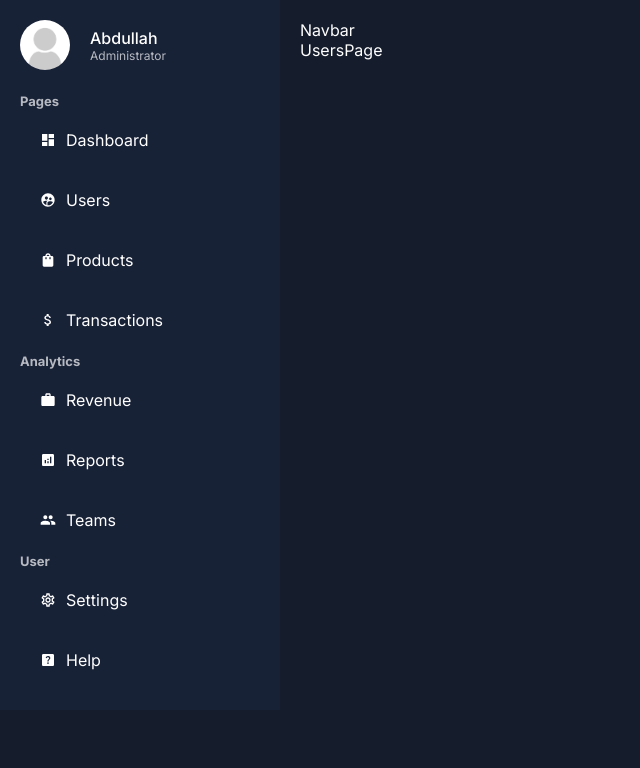
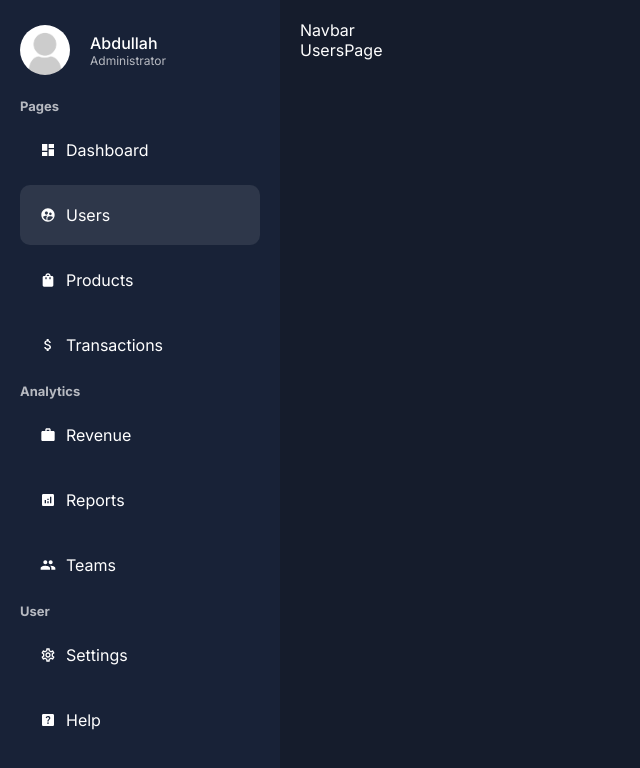
Before and after one commit to Abdullah-Arshad03/admin-dashboard, a Next.js app: page /dashboard/users in a window 1280 px wide. Shown: the top 768 px of the page, without its empty margins (0-640 px from the left). Built offline with nearby package versions, Linux system fonts and the light colour scheme.

Commit message:
side bar design completed

```diff
--- a/app/ui/dashboard/sidebar/MenuLink/MenuLink.tsx
+++ b/app/ui/dashboard/sidebar/MenuLink/MenuLink.tsx
@@ -1,6 +1,13 @@
+'use client'
 import Link from 'next/link'
 import React, { ReactNode } from 'react'
 import style from './menuLink.module.css'
+import { usePathname } from 'next/navigation' // this is the hook from the next navigation, it gives the current path, the current url basically
+
+// NOTE: the usePathname is only work with the client components
+
+
+
 
 interface Props {
     items : {
@@ -11,9 +18,14 @@ interface Props {
 
 }
 
+
 const MenuLink = ({items} : Props) => {
+
+  const currentPath = usePathname()
+console.log(currentPath)
+
   return (
-   <Link href={items.path} className={style.container}>{items.icon} {items.title}</Link>
+   <Link href={items.path} className={`${style.container} ${currentPath === items.path ? style.active : ''}`}>{items.icon} {items.title}</Link>
   )
 }
 
--- a/app/ui/dashboard/sidebar/MenuLink/menuLink.module.css
+++ b/app/ui/dashboard/sidebar/MenuLink/menuLink.module.css
@@ -1,7 +1,16 @@
-.container{
-    display: flex;
-    /* flex-direction: column; */
-    padding: 20px;
-align-items: center;
-gap: 10px;
+.container {
+  display: flex;
+  /* flex-direction: column; */
+  padding: 20px;
+  align-items: center;
+  gap: 10px;
+  border-radius: 10px;
+  margin: 5px 0px;
 }
+
+.container:hover {
+  background-color: #2e374a;
+}
+.active {
+  background-color: #2e374a;
+}
--- a/app/ui/globals.css
+++ b/app/ui/globals.css
@@ -9,6 +9,7 @@
   margin: 0;
   padding: 0;
   box-sizing: border-box;
+  /* overflow-y: hidden; */
 }
 
 body{
```
